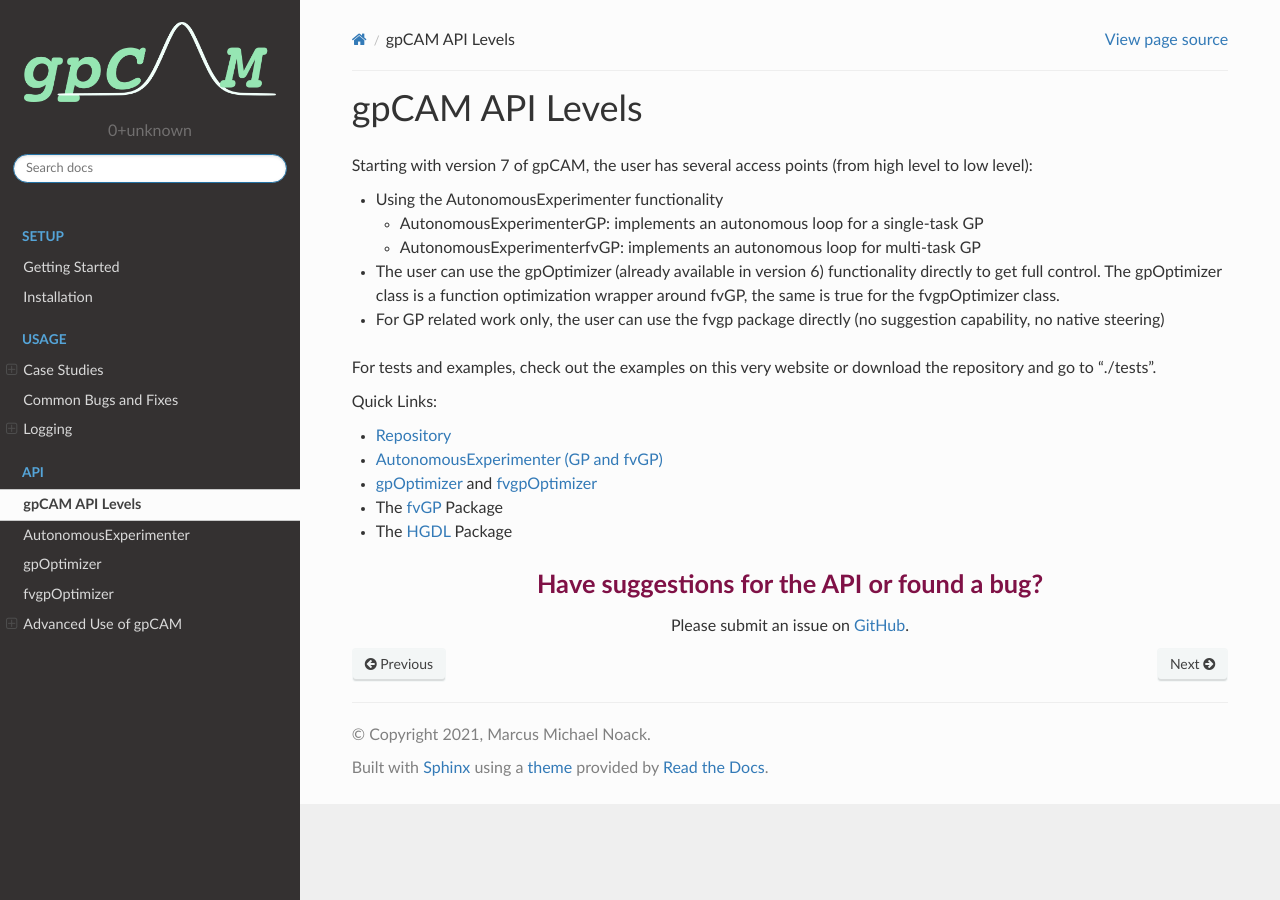
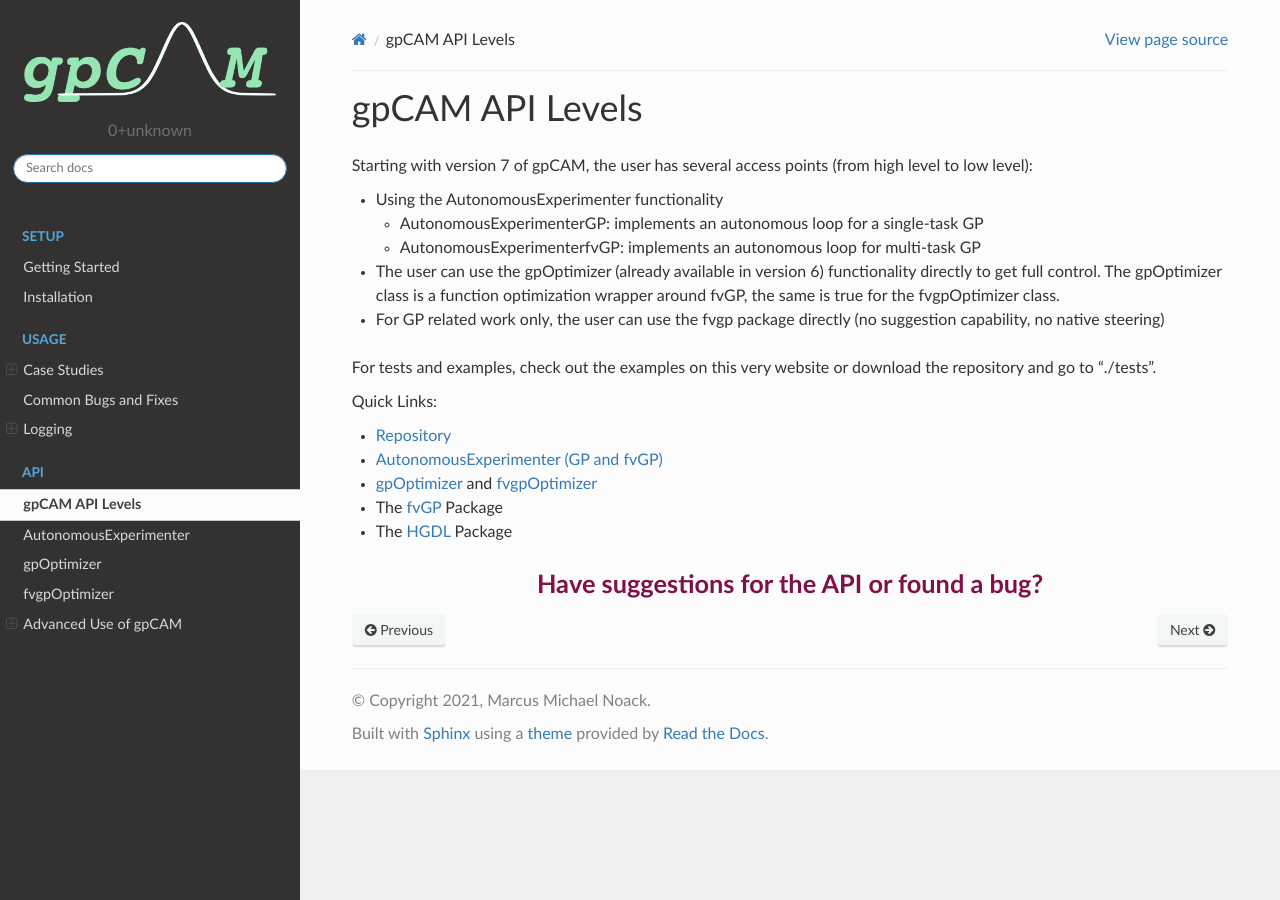
Before and after one commit to lbl-camera/gpCAM, a Sphinx documentation site: the page built from docs/source/api/index.md, in a window 1280 px wide. Built offline with Sphinx 7.4.7 and the Read the Docs theme 2.0.0, drawn with Linux system fonts in a browser that asks for light colours.

Commit message:
minor changes to docs

`````diff
--- a/docs/source/api/index.md
+++ b/docs/source/api/index.md
@@ -23,7 +23,3 @@ Quick Links:
 ```{div} centered-heading
 Have suggestions for the API or found a bug?
 ```
-
-````{div} text-center
-Please submit an issue on [GitHub](https://github.com/lbl-camera/gpCAM/).
-````
`````
Also changed, not shown: docs/source/index.md (+1 -1 lines).
